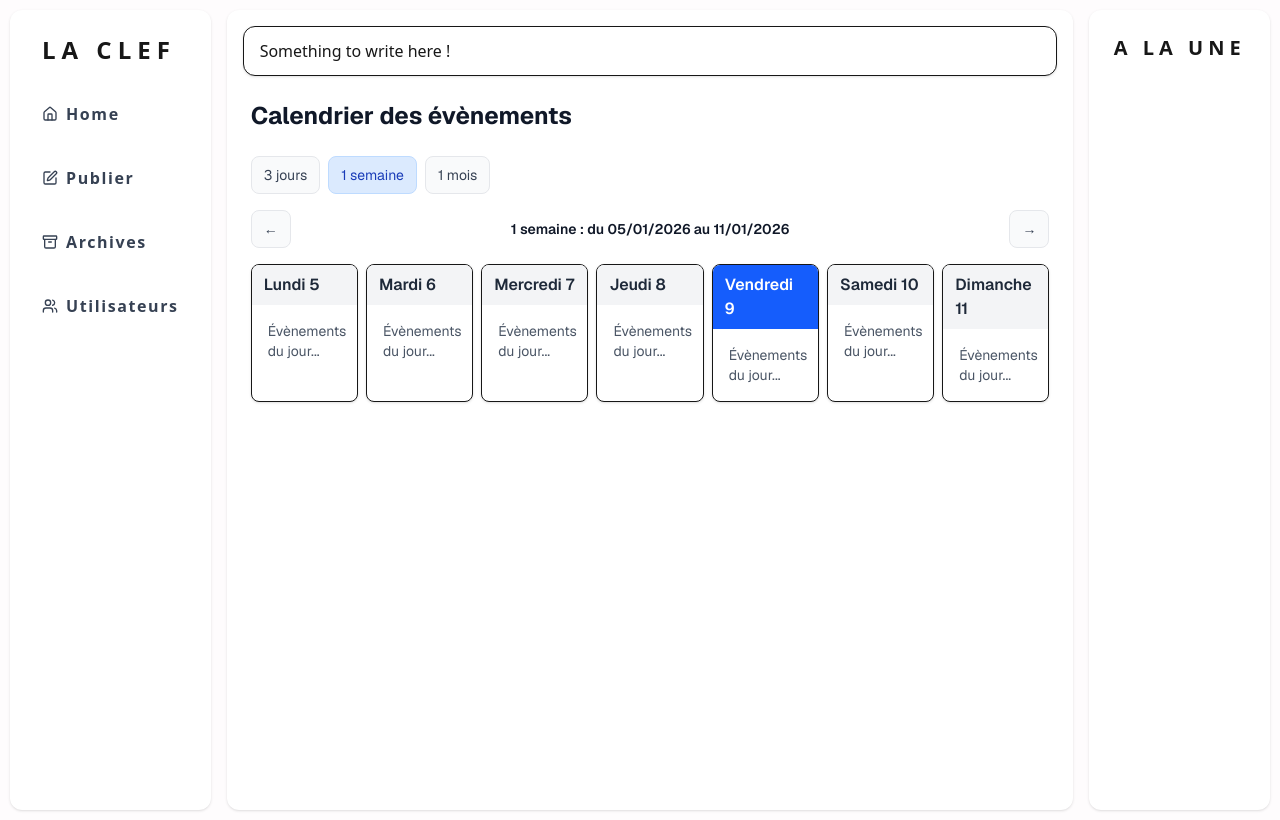
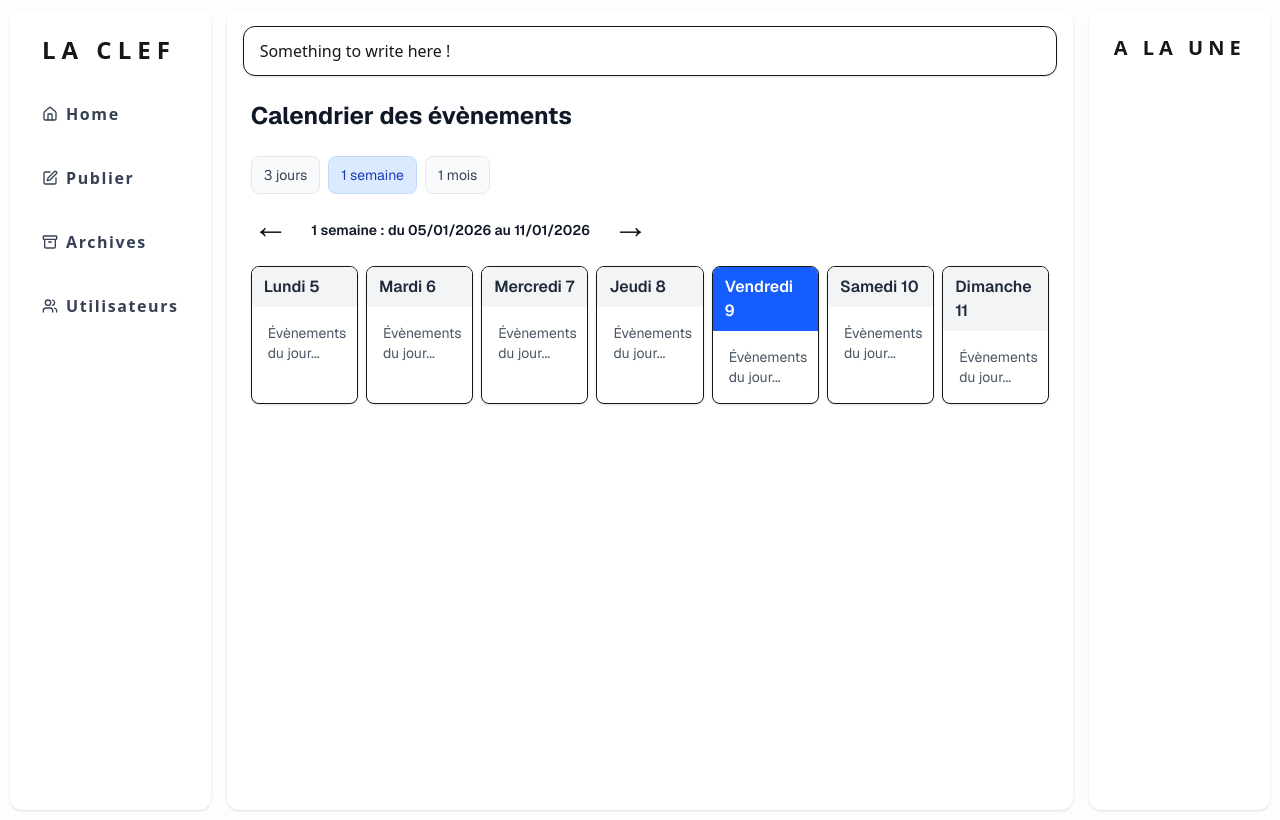
Before and after one commit to thefx3/laclef-news, a Next.js app: page / in a window 1280 px wide. Built offline with nearby package versions, Linux system fonts and the light colour scheme.

Commit message:
Fix navigation

```diff
--- a/components/CalendarView.tsx
+++ b/components/CalendarView.tsx
@@ -145,17 +145,21 @@ export default function CalendarView() {
   }
 
   const buttonBase =
-    "px-3 py-2 rounded-lg border text-sm transition-colors focus-visible:outline focus-visible:outline-2 focus-visible:outline-offset-2";
+    "px-3 py-2 rounded-lg border text-sm transition-colors focus-visible:outline focus-visible:outline-2 focus-visible:outline-offset-2 cursor-pointer";
+
+  const arrowBase =
+    "h-10 w-10 pb-2 flex items-center justify-center shrink-0 rounded-lg text-4xl leading-none hover:scale-98 transition-colors cursor-pointer";
 
   return (
     <section className="w-full">
+
         {/* Choix du mode */}
         <div className="flex flex-wrap gap-2 mb-4">
           <button
             className={`${buttonBase} ${
               mode === "3 jours"
                 ? "bg-blue-100 text-blue-800 border-blue-200"
-              : "bg-gray-50 text-gray-700 border-gray-200 hover:bg-gray-100"
+                : "bg-gray-50 text-gray-700 border-gray-200 hover:bg-gray-100 hover:scale-98"
             }`}
             onClick={() => setModeAndReset("3 jours")}
           >
@@ -165,7 +169,7 @@ export default function CalendarView() {
             className={`${buttonBase} ${
               mode === "1 semaine"
                 ? "bg-blue-100 text-blue-800 border-blue-200"
-              : "bg-gray-50 text-gray-700 border-gray-200 hover:bg-gray-100"
+                : "bg-gray-50 text-gray-700 border-gray-200 hover:bg-gray-100 hover:scale-98"
             }`}
             onClick={() => setModeAndReset("1 semaine")}
           >
@@ -175,31 +179,28 @@ export default function CalendarView() {
             className={`${buttonBase} ${
               mode === "1 mois"
                 ? "bg-blue-100 text-blue-800 border-blue-200"
-              : "bg-gray-50 text-gray-700 border-gray-200 hover:bg-gray-100"
+                : "bg-gray-50 text-gray-700 border-gray-200 hover:bg-gray-100 hover:scale-98"
             }`}
             onClick={() => setModeAndReset("1 mois")}
           >
             1 mois
           </button>
         </div>
-
         {/* Récap période + flèches */}
-      <div className="flex items-center justify-between gap-3">
+        <div className="flex items-center justify-between gap-3 w-100">
           <button
             onClick={goPrev}
-          className={`${buttonBase} bg-gray-50 text-gray-700 border-gray-200 hover:bg-gray-100`}
+            className={`${arrowBase}`}
             aria-label="Période précédente"
           >
             ←
           </button>
-
           <div className="text-sm font-semibold text-gray-900">
             {mode} : du {formatShortFR(periodStart)} au {formatShortFR(periodEnd)}
           </div>
-
           <button
             onClick={goNext}
-          className={`${buttonBase} bg-gray-50 text-gray-700 border-gray-200 hover:bg-gray-100`}
+            className={`${arrowBase}`}
             aria-label="Période suivante"
           >
             →
```
Lines whose indentation alone changed are shown as unchanged.
